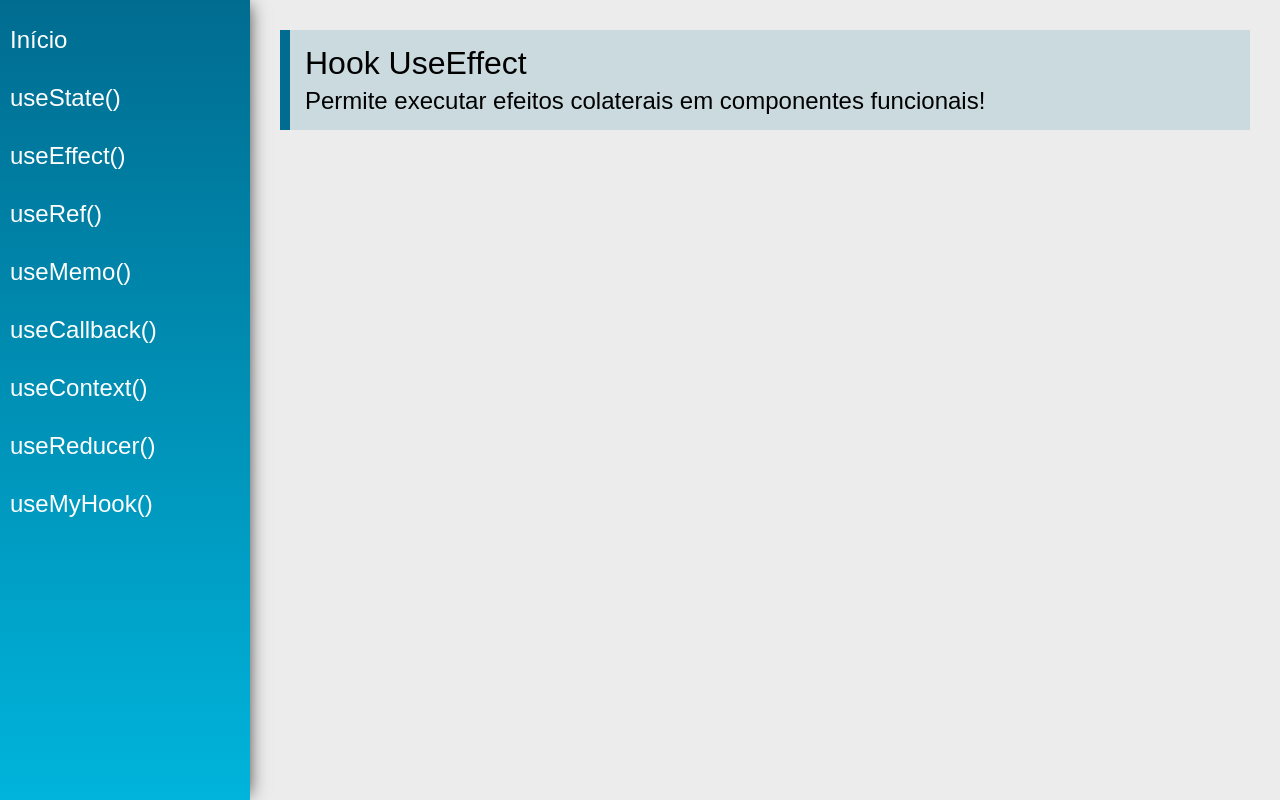
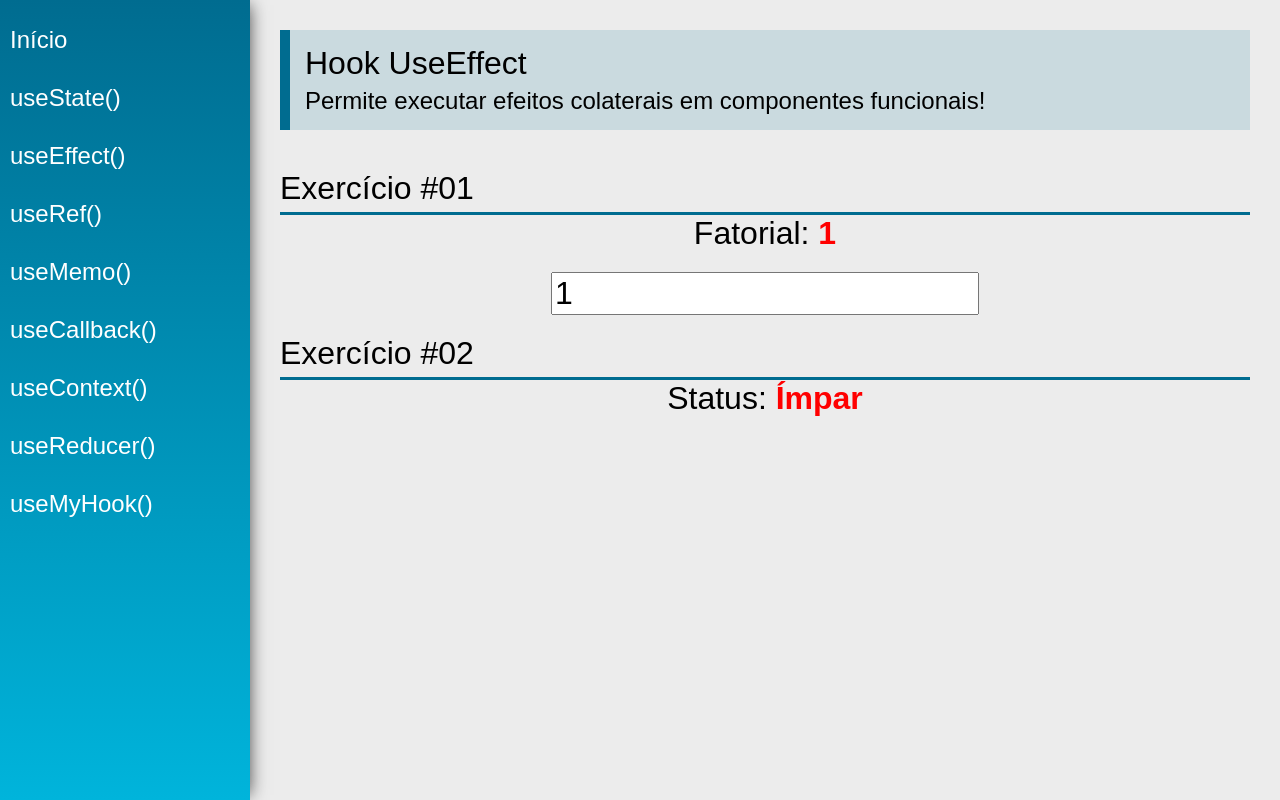
Before and after one commit to anacperdigao/Exercicios-React-Hooks, a React (Create React App) app: page /useEffect in a window 1280 px wide. Built offline with nearby package versions, Linux system fonts and the light colour scheme.

Commit message:
treinando useEffect

```diff
--- a/src/views/examples/UseEffect.jsx
+++ b/src/views/examples/UseEffect.jsx
@@ -1,13 +1,63 @@
-import React from 'react'
+import React, { useEffect, useState } from 'react'
 import PageTitle from '../../components/layout/PageTitle'
+import SectionTitle from '../../components/layout/SectionTitle'
+
 
 const UseEffect = (props) => {
+
+//------------------------ Exercicio 01 --------------------------//
+    const [number, setNumber] = useState(1)
+    const [fatorial, setFatorial] = useState(1)
+
+    const calcFatorial = (numero) => {
+        if(numero < 0) return -1
+        if(numero == 0) return 1
+        return calcFatorial(numero - 1) * numero
+    }
+
+    useEffect(() => {
+        setFatorial(calcFatorial(number))
+    }, [number])
+
+//------------------------ Exercicio 02 --------------------------//
+
+    const [status, setStatus] = useState('Ímpar')
+
+    useEffect(() => {
+        setStatus(number % 2 === 0 ? "Par" : "Ímpar")
+    }, [number])
+
+//---------------------------------------------------------------//
+
     return (
         <div className="UseEffect">
             <PageTitle
                 title="Hook UseEffect"
                 subtitle="Permite executar efeitos colaterais em componentes funcionais!"
             />
+
+            <SectionTitle title="Exercício #01" />
+            <div className="center">
+                <div>
+                    <span className="text">Fatorial: </span>
+                    <span className="text red">{fatorial === -1 ? 'Não existe' : fatorial}</span>
+                </div>
+                <input
+                    type="number"
+                    className="input"
+                    value={number}
+                    onChange={(e) => setNumber(e.target.value)}
+                />
+            </div>
+
+            <SectionTitle title="Exercício #02" />
+            <div className="center">
+                <div>
+                    <span className="text">Status: </span>
+                    <span className="text red">{status}</span>
+                </div>
+            </div>
+
         </div>
     )
 }
```
